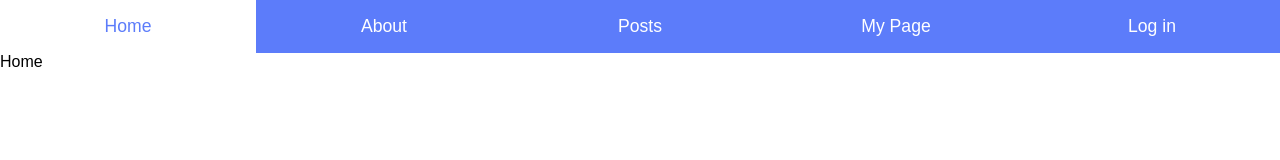
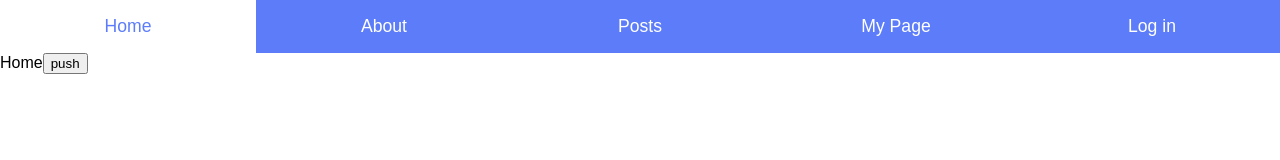
Before and after one commit to trander/rr4, a React (Create React App) app: page / in a window 1280 px wide. Shown: the top 160 px of the page. Built offline with nearby package versions, Linux system fonts and the light colour scheme.

Commit message:
redirect
history.push()

```diff
--- a/src/routes/Home.js
+++ b/src/routes/Home.js
@@ -1,9 +1,10 @@
 import React from 'react';
 
-const Home = () => {
+const Home = ({history}) => {
     return (
         <div>
             Home
+            <button onClick={()=>{history.push('/posts')}}> push </button>
         </div>
     );
 };
```
